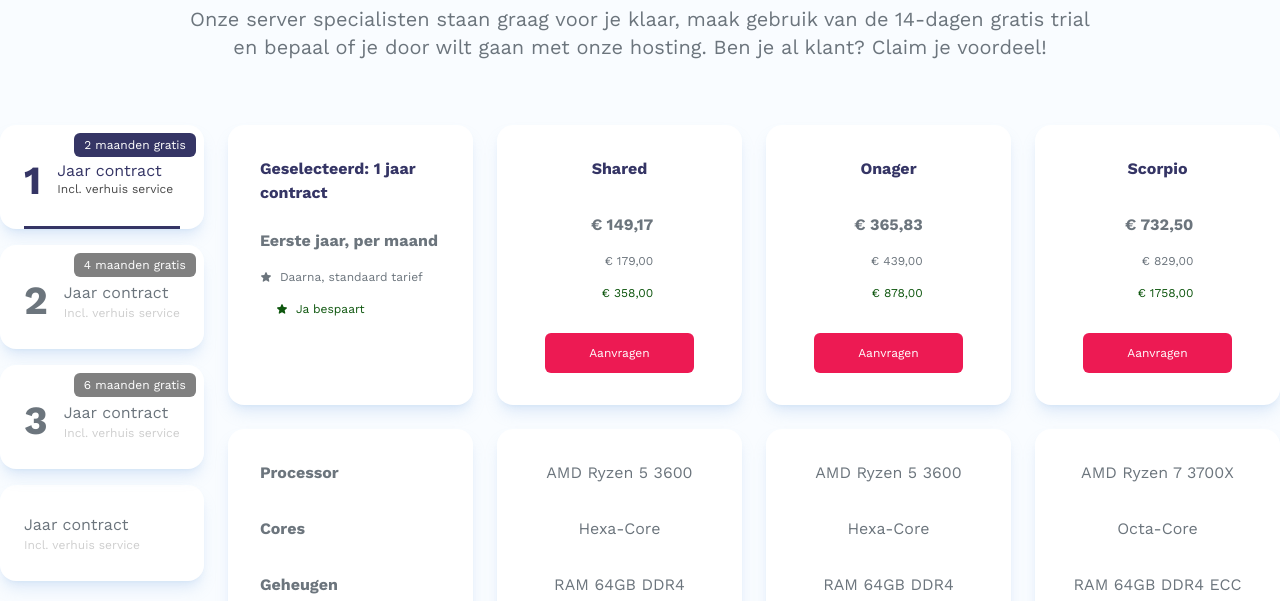
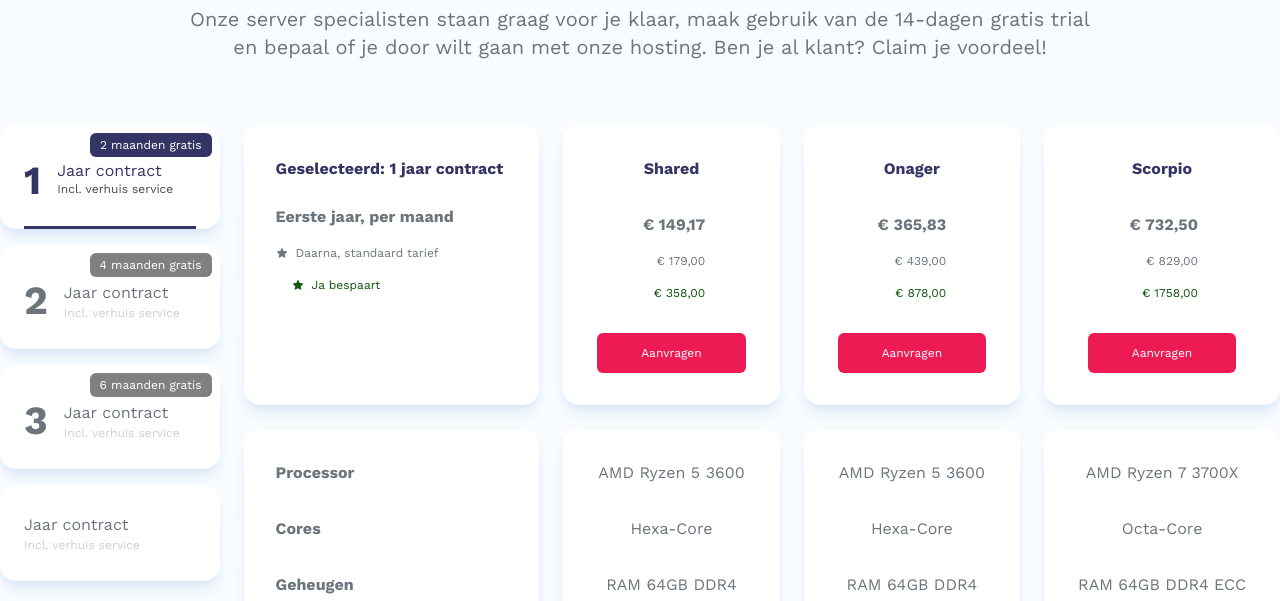
Before and after one commit to IvannaCantelberg/batao_assessment, a website: page index.html in a window 1280 px wide. Shown: the part 199-800 px from the top of the page. Drawn offline with nearby package versions, Linux system fonts and the light colour scheme.

Commit message:
Adjusted cols sizes in tariff section

```diff
--- a/index.html
+++ b/index.html
@@ -22,7 +22,7 @@
                 </p>
             </div>
 
-            <div class="flex flex-row  gap-6">
+            <div class="grid grid-flow-col  gap-6">
                 <!-- Tabs -->
                 <div class="flex flex-col gap-4 flex-none">
                     <div class="card-sm relative selected">
@@ -70,7 +70,7 @@
 
                 </div>
                 <!-- Tarief section   306   +   232 * 3 -->
-                <div class="grid grid-cols-4 grid-flow-row gap-6">
+                <div class="grid grid-cols-tariff-section grid-flow-row gap-6">
                     <div class="card ">
                         <h3 class="text-batao-primary text-base font-bold mb-6">
                             Geselecteerd: 1 jaar contract
--- a/tailwind.config.js
+++ b/tailwind.config.js
@@ -10,6 +10,9 @@
       },
       screens: {
          'desktop': '1300px',
+      },
+      gridTemplateColumns: {
+        'tariff-section': 'repeat(4, auto)',
       },
       colors: {
         batao: {
```
Also changed, not shown: styles.css.
